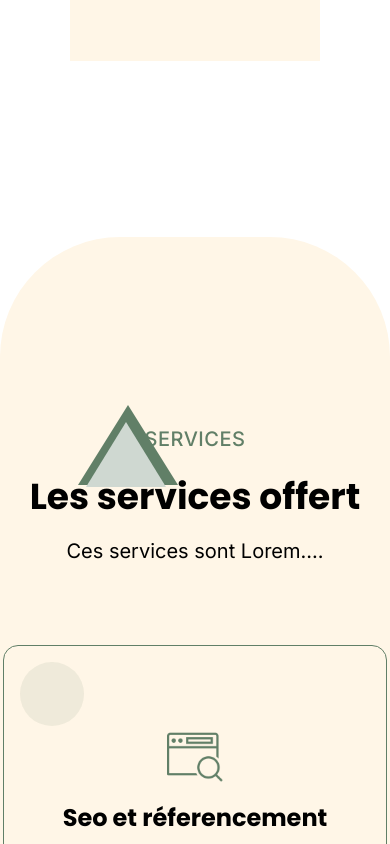
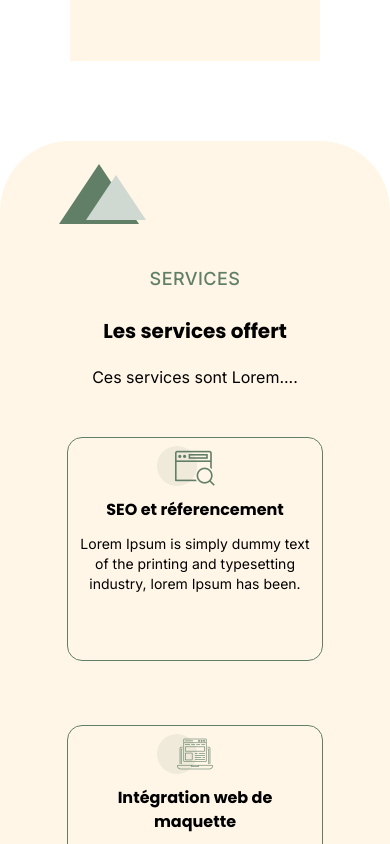
Before and after one commit to Yacesf/Portfolio-YSF, a React (Vite) app: page / in a window 390 px wide. Shown: the part 1156-2000 px from the top of the page. Built offline with nearby package versions, Linux system fonts and the light colour scheme.

Commit message:
Responsive de la section project contact et footer

```diff
--- a/src/components/projectCard.jsx
+++ b/src/components/projectCard.jsx
@@ -2,9 +2,9 @@ import {motion} from "framer-motion";
 
 function ProjectCard({ title, span, src, alt, openModal }) {
   return (
-    <motion.div onClick={openModal} whileHover={{scale: 1.1}} className="bg-vert h-80 w-96 rounded-[20px] text-creme py-4 flex flex-col items-center hover:cursor-pointer">
+    <motion.div onClick={openModal} whileHover={{scale: 1.1}} className="bg-vert xs:h-56 xs:w-full w-80 h-60 xl:h-80 xl:w-96 rounded-[20px] text-creme py-4 flex flex-col items-center hover:cursor-pointer">
       <div className="text-center">
-        <h3 className="text-lg font-bold leading-3 uppercase">{title}</h3>
+        <h3 className=" text-sm lg:text-lg font-bold leading-4 uppercase">{title}</h3>
         <span className="text-sm">{span}</span>
       </div>
 
--- a/src/components/serviceCard.jsx
+++ b/src/components/serviceCard.jsx
@@ -10,25 +10,25 @@ function ServiceCard({ icon, title, explainText }) {
       whileHover={{ backgroundColor: "#617f67", color: "#ffffff" }}
       onHoverStart={() => setIsHovered(true)}
       onHoverEnd={() => setIsHovered(false)}
-      className="w-96 h-96 border-solid border-[1px] rounded-[15px] border-vert relative p-4"
+      className="xl:w-96 xl:h-96 lg:w-72 lg:h-72 xs:w-64 h-56 border-solid border-[1px] rounded-[15px] border-vert relative p-2 lg:p-4"
     >
       <Circle
-        size="h-16 w-16"
+        size="h-10 w-10 lg:h-12 lg:w-12 xl:h-16 xl:w-16"
         bgColor={isHovered ? "bg-white" : "bg-vert"}
         opacity="opacity-10"
-        left="38%"
-        top="20%"
+        left="left-[35%] lg:left-[38%]"
+        top="lg:top-[15%] xl:top-[17%]"
       />
       <div className="flex flex-col justify-center items-center">
         <div
-           className={`mt-16 ${isHovered ? "invert brightness-0" : ""}`}
+           className={`lg:mt-8 xl:mt-16 ${isHovered ? "invert brightness-0" : ""}`}
         >
           {icon}
         </div>
-        <h3 className="font-poppins text-2xl mt-5 font-bold text-center">
+        <h3 className="font-poppins lg:text-lg xl:text-2xl mt-3 lg:mt-5 font-bold text-center">
           {title}
         </h3>
-        <p className="text-center mt-5">{explainText}</p>
+        <p className="text-center text-sm xl:text-base mt-3 lg:mt-5">{explainText}</p>
       </div>
     </motion.div>
   );
--- a/src/components/triangle.jsx
+++ b/src/components/triangle.jsx
@@ -1,11 +1,7 @@
 function Triangle({ zIndex, border, opacity, borderLeft, borderRight, borderBottom, bgColor, top, left }) {
   return (
     <div
-      style={{
-        top,
-        left,
-      }}
-      className={`absolute w-0 h-0 ${zIndex} ${opacity} ${border} ${borderLeft} ${borderRight} ${borderBottom} ${bgColor}`}
+      className={`absolute w-0 h-0 ${left} ${top} ${zIndex} ${opacity} ${border} ${borderLeft} ${borderRight} ${borderBottom} ${bgColor}`}
     ></div>
   );
 }
--- a/src/pages/footer.jsx
+++ b/src/pages/footer.jsx
@@ -1,16 +1,16 @@
 function Footer() {
   return (
-    <footer className="p-16 flex justify-between text-gray-700">
-      <p>© 2025 Yacine SAFSAFI, Tous droits réservés.</p>
-      <div className="flex gap-10">
+    <footer className="xs:p-6 p-8 lg:p-16 flex items-center justify-between text-gray-700">
+      <p className="xs:text-sm">© 2025 Yacine SAFSAFI, Tous droits réservés.</p>
+      <div className="flex gap-5 lg:gap-10">
         <a href="https://github.com/Yacesf">
-          <i className="fa-brands fa-github text-3xl"></i>
+          <i className="fa-brands fa-github xs:text-xl text-3xl"></i>
         </a>
         <a href="mailto:yacine.sf@outlook.fr?subject=Contact%20via%20site%20web&body=Bonjour,%20je%20souhaite%20discuter%20de%20mon%20projet!">
-          <i className="fa-solid fa-envelope text-3xl"></i>
+          <i className="fa-solid fa-envelope xs:text-xl text-3xl"></i>
         </a>
         <a href="https://www.linkedin.com/in/yacine-safsafi/">
-          <i className="fa-brands fa-linkedin text-3xl"></i>
+          <i className="fa-brands fa-linkedin xs:text-xl text-3xl"></i>
         </a>
       </div>
     </footer>
--- a/src/pages/project.jsx
+++ b/src/pages/project.jsx
@@ -16,16 +16,16 @@ function Project() {
   };
 
   return (
-    <section id="project">
-      <div className="flex flex-col justify-center items-center mt-40">
-        <h2 className="font-medium text-xl text-vert leading-9 tracking-wide mb-5">
+    <section id="project" className="xs:mt-16 mt-32 xl:mt-40">
+      <div className="flex flex-col justify-center items-center">
+        <h2 className="font-medium text-lg lg:text-xl text-vert leading-9 tracking-wide mb-5">
           PROJECT
         </h2>
-        <span className="text-4xl font-poppins">
+        <span className="xs:text-xl text-4xl font-poppins">
           <b>Certain de mes projets</b>
         </span>
       </div>
-      <div className="flex flex-col sm:flex-row justify-evenly mt-20 mb-40 px-10">
+      <div className="flex xs:flex-col xs:gap-5 justify-evenly gap-8 mt-10 sm:mt-20 mb-40 px-7">
         {projectData.map((projet) => (
           <ProjectCard
             key={projet.id}
--- a/src/pages/service.jsx
+++ b/src/pages/service.jsx
@@ -8,45 +8,45 @@ function Service() {
   return (
     <section
       id="service"
-      className="mt-40 py-32 bg-creme rounded-[120px] relative"
+      className="px-6 lg:px-12 xs:mt-16 mt-32 lg:mt-40 xs:py-16 py-24 lg:py-32 bg-creme rounded-[70px] lg:rounded-[120px] relative"
     >
       <div className="text-center pt-14">
-        <h2 className="font-medium text-xl text-vert leading-9 tracking-wide mb-5">
+        <h2 className="font-medium text-lg lg:text-xl text-vert leading-9 tracking-wide mb-5">
           SERVICES
         </h2>
-        <span className="text-4xl font-poppins">
+        <span className="xs:text-xl lg:text-4xl text-2xl font-poppins">
           <b>Les services offert</b>
         </span>
-        <p className="text-xl mb-20 mt-5">Ces services sont Lorem....</p>
+        <p className="lg:text-xl mb-12 lg:mb-20 mt-5">Ces services sont Lorem....</p>
       </div>
       <Triangle
-        borderLeft="border-l-[40px] border-l-transparent"
-        borderRight="border-r-[40px] border-r-transparent"
-        borderBottom="border-b-[65px] border-b-[#cfd8d1]"
-        top="11%"
-        left="22%"
+        borderLeft="border-l-[30px] lg:border-l-[40px] border-l-transparent"
+        borderRight="border-r-[30px] lg:border-r-[40px] border-r-transparent"
+        borderBottom="border-b-[45px] lg:border-b-[65px] border-b-[#cfd8d1]"
+        top="xs:top-[3%] top-[6%] lg:top-[11%]"
+        left="xs:left-[22%] left-[18%] lg:left-[22%]"
         zIndex="z-10"
       />
       <Triangle
-        borderLeft="border-l-[50px] border-l-transparent"
-        borderRight="border-r-[50px] border-r-transparent"
-        borderBottom="border-b-[80px] border-b-vert"
-        top="10%"
-        left="20%"
+        borderLeft="border-l-[40px] lg:border-l-[50px] border-l-transparent"
+        borderRight="border-r-[40px] lg:border-r-[50px] border-r-transparent"
+        borderBottom="border-b-[60px] lg:border-b-[80px] border-b-vert"
+        top="xs:top-[2%] top-[5%] lg:top-[10%]"
+        left="left-[15%] lg:left-[20%]"
       />
-      <div className="flex flex-col sm:flex-row items-center justify-evenly">
+      <div className="flex xs:flex-col items-center gap-16 lg:justify-evenly justify-between">
         <ServiceCard
           icon=<img
-            className="h-14 w-14"
+            className="w-10 h-10 lg:h-12 lg:w-12 xl:h-14 xl:w-14"
             src={SEOImg}
             alt="Icon SEO et Referencement"
           />
-          title="Seo et réferencement"
+          title="SEO et réferencement"
           explainText="Lorem Ipsum is simply dummy text of the printing and typesetting industry,  lorem Ipsum has been."
         />
         <ServiceCard
           icon=<img
-            className="h-14 w-14"
+            className="w-10 h-10 lg:h-12 lg:w-12 xl:h-14 xl:w-14"
             src={IntegrationImg}
             alt="Icon d'intégration web"
           />
@@ -55,7 +55,7 @@ function Service() {
         />
         <ServiceCard
           icon=<img
-            className="h-14 w-14"
+            className="w-10 h-10 lg:h-12 lg:w-12 xl:h-14 xl:w-14"
             src={MaintnanceImg}
             alt="Icon de maintnance et optimisation"
           ></img>
```
Also changed, not shown: src/pages/contact.jsx (+29 -28 lines).
